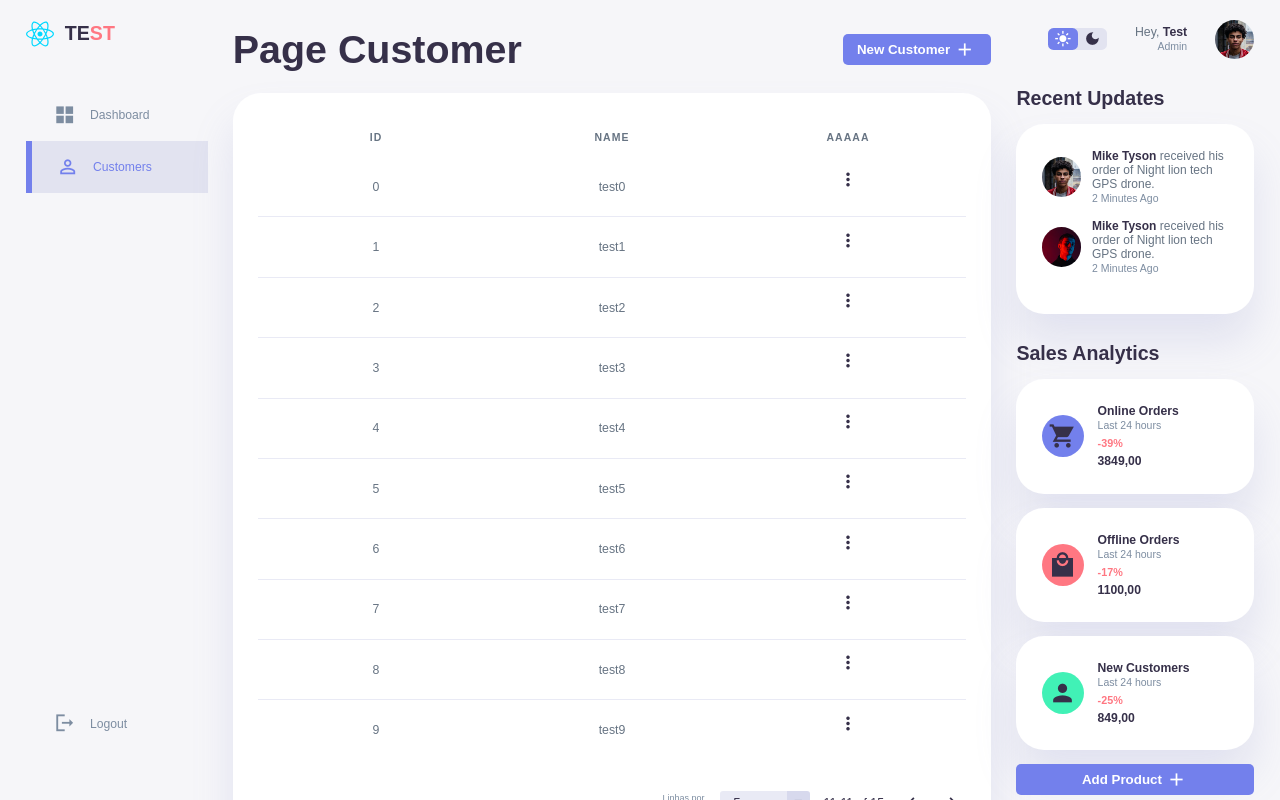
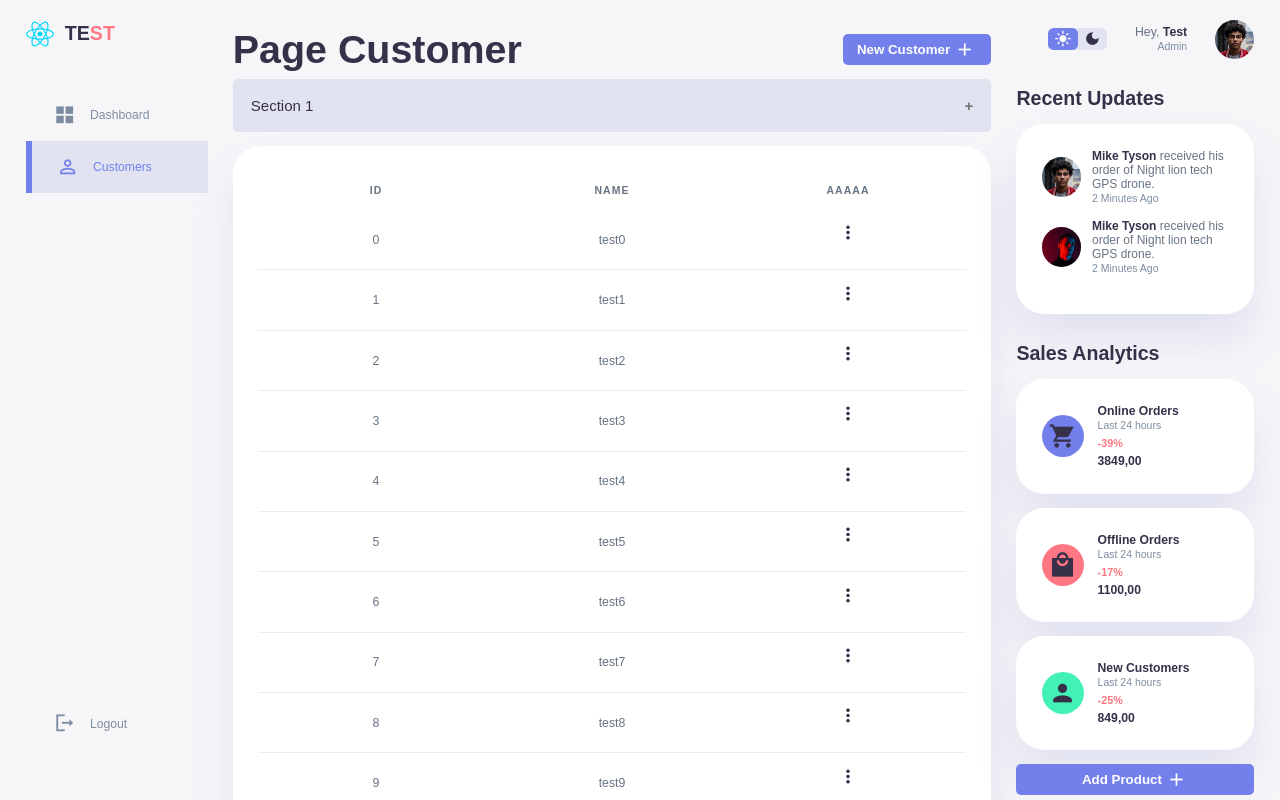
Before and after one commit to dxdns/react-components, a React (Vite) app: page /customer in a window 1280 px wide. Shown: the top 800 px of the page. Built offline with nearby package versions, Linux system fonts and the light colour scheme.

Commit message:
accordion component

```diff
--- /dev/null
+++ b/src/components/accordion/index.tsx
@@ -0,0 +1,30 @@
+import React from "react"
+import "./style.css"
+
+type Props = React.PropsWithChildren & {}
+
+export default function Accordion({ children }: Props) {
+    const [open, setOpen] = React.useState(false)
+    const contentRef = React.useRef<HTMLDivElement | null>(null)
+
+    const isOpen = open ? "active" : ""
+
+    function handleClick() {
+        setOpen(old => !old)
+        const content = contentRef.current
+        if (content?.style.maxHeight) {
+            content.style.maxHeight = ""
+        } else {
+            content!.style.maxHeight = `${content?.scrollHeight}px`
+        }
+    }
+
+    return (
+        <>
+            <button onClick={handleClick} className={`accordion ${isOpen}`}>Section 1</button>
+            <div ref={contentRef} className="accordion-content">
+                {children}
+            </div>
+        </>
+    )
+}
--- /dev/null
+++ b/src/components/accordion/style.css
@@ -0,0 +1,37 @@
+.accordion {
+    background-color: var(--color-light);
+    color: var(--color-dark);
+    cursor: pointer;
+    padding: 18px;
+    width: 100%;
+    text-align: left;
+    outline: none;
+    font-size: 15px;
+    transition: 0.4s;
+    border-radius: 5px;
+
+    &:hover {
+        background: var(--color-light) !important;
+        color: var(--color-dark) !important;
+    }
+
+    &:after {
+        content: '\002B';
+        color: #777;
+        font-weight: bold;
+        float: right;
+        margin-left: 5px;
+    }
+
+    &.active:after {
+        content: "\2212";
+    }
+}
+
+.accordion-content {
+    padding: 0 18px;
+    background-color: var(--color-white);
+    max-height: 0;
+    overflow: hidden;
+    transition: max-height 0.2s ease-out;
+}
--- a/src/pages/customer/index.tsx
+++ b/src/pages/customer/index.tsx
@@ -6,6 +6,7 @@ import Card from "../../components/card"
 import Button from "../../components/button"
 import Icon from "../../components/icon"
 import { columns } from "./data"
+import Accordion from "../../components/accordion"
 
 export default function Customer() {
     const [currentPage, setCurrentPage] = React.useState(1)
@@ -27,6 +28,12 @@ export default function Customer() {
                     New Customer
                 </Button>
             </div>
+            <Accordion>
+                <p>Lorem ipsum dolor sit amet, consectetur adipisicing elit, sed do
+                    eiusmod tempor incididunt ut labore et dolore magna aliqua.
+                    Ut enim ad minim veniam, quis nostrud exercitation
+                    ullamco laboris nisi ut aliquip ex ea commodo consequat.</p>
+            </Accordion>
             <Card>
                 <DataTable
                     data={result}
```
